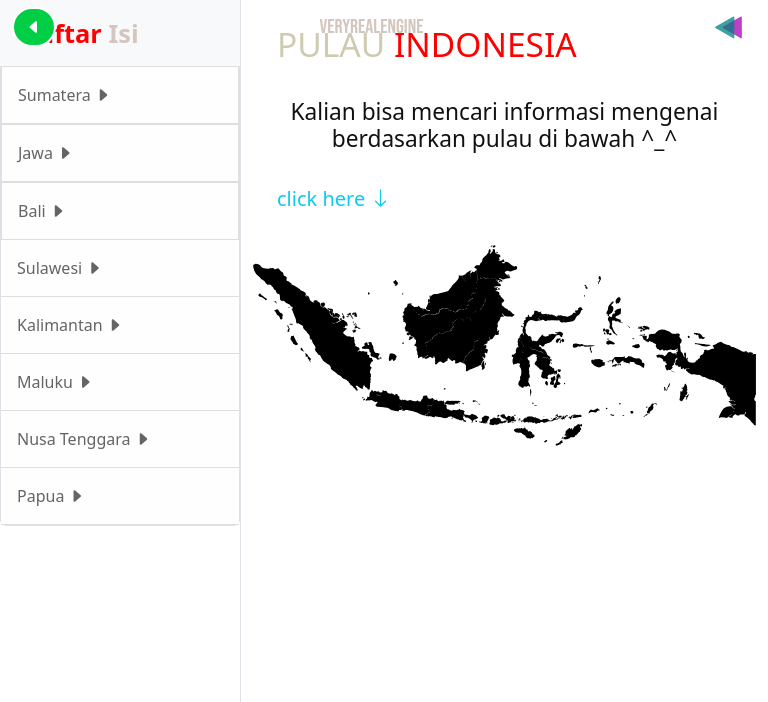
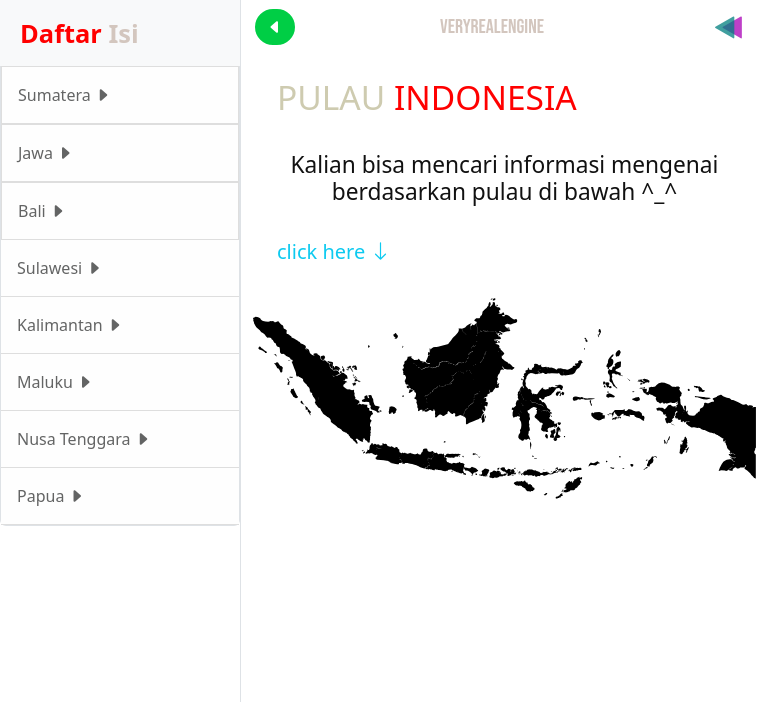
Before and after one commit to achrllrogia45/awkaokwakwoak, a website: page list.html in a window 768 px wide. Shown: the top 702 px of the page. Drawn offline with nearby package versions, Linux system fonts and the light colour scheme; files whose address does not match are found by name; a web font is replaced by a local one.

Commit message:
navbar di list

```diff
--- a/css/responsive.css
+++ b/css/responsive.css
@@ -207,9 +207,6 @@
 }
 
 @media (min-width: 768px) and (max-width: 991px) {
-    .navbar {
-        position: fixed;
-    }
     #list-example {
     display: hidden;
 }
@@ -354,7 +351,6 @@
     }
     .navbar {
         height: 30px;
-        position: fixed;
     }
     .navbar-expand-lg .navbar-nav .nav-link {
         color: #ffffff;
@@ -514,7 +510,6 @@
 @media (max-width: 575px) {
 .navbar {
     height: 30px;
-    position: fixed;
 }
 body {
     overflow-x: hidden;
--- a/list.html
+++ b/list.html
@@ -240,7 +240,7 @@
         <!-- <nav
           class="navbar navbar-expand-lg navbar-light bg-light border-bottom"
         > -->
-        <nav class="navbar bg-transparent fixed-top p-0">
+        <nav class="navbar bg-transparent p-0">
           <div class="container-fluid layout_height">
             <button class="btn btn-success" id="sidebarToggle">
               <i class="bi bi-caret-left-fill"></i>
```
